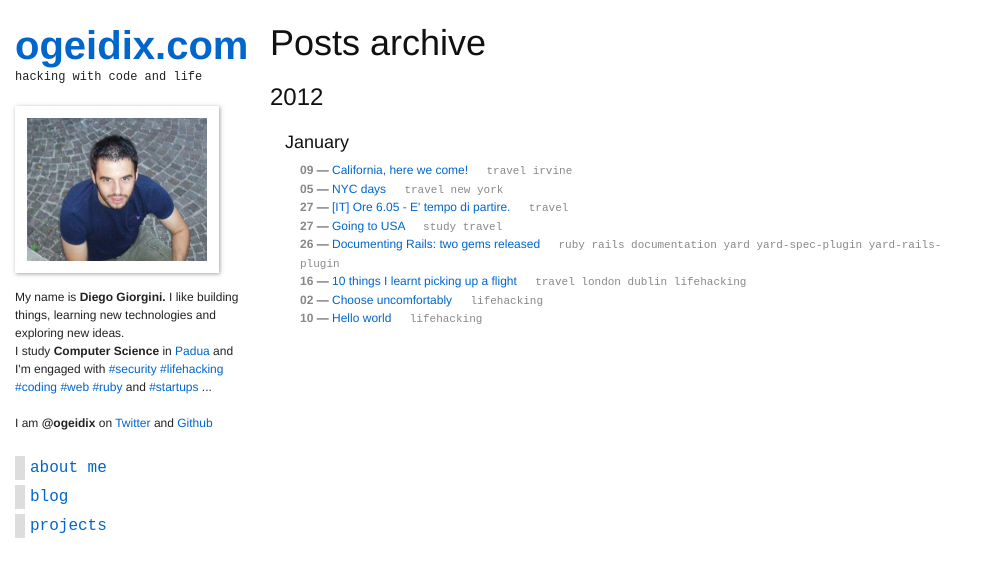
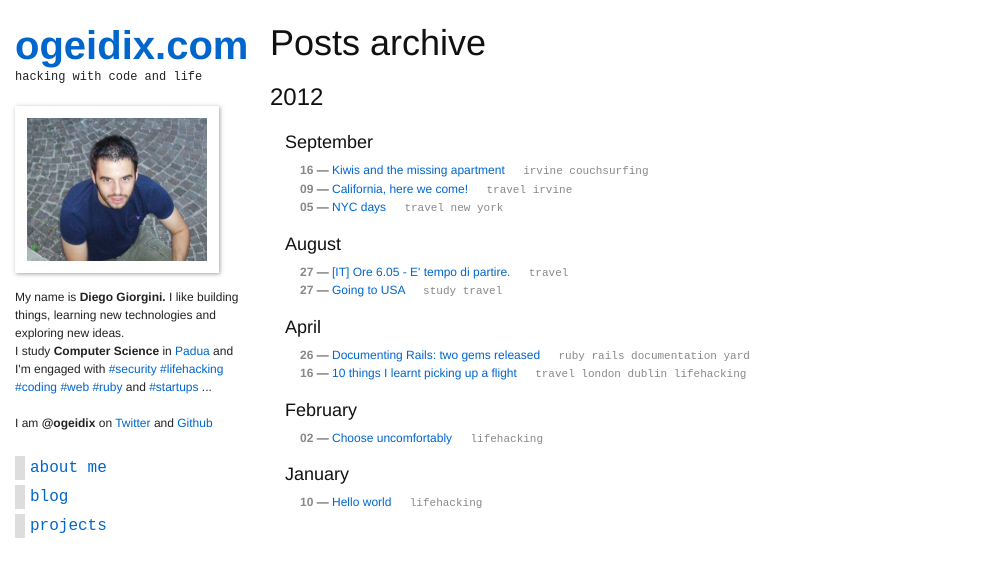
Before and after one commit to ogeidix/ogeidix.github.com, a Jekyll site: the page built from archive.html, in a window 1280 px wide. Shown: the top 577 px of the page, without its empty margins (0-983 px from the left). Built offline with Jekyll 4.4.1, drawn with Linux system fonts in a browser that asks for light colours; Markdown is read by kramdown in place of the engine named in the settings.

Commit message:
kiwis and the missing apartment

```diff
--- a/_layouts/default.html
+++ b/_layouts/default.html
@@ -13,7 +13,7 @@
     <![endif]-->
 		<meta property="og:title" content="{{ page.title }}"/>
 		<meta property="og:type" content="{{ page.type }}"/>
-		<meta property="og:url" content="www.ogeidix.com{{ page.url }}"/>
+		<meta property="og:url" content="http://www.ogeidix.com{{ page.url }}"/>
 		<meta property="og:image" content="{{ page.image }}"/>
 		<meta property="og:site_name" content="ogeidix's blog"/>
 		<meta property="fb:admins" content="diegogiorgini"/>
--- a/archive.html
+++ b/archive.html
@@ -5,11 +5,46 @@ title: posts archive - ogeidix's blog
 <h1>Posts archive</h1>
 <div class="archive">
 	<h2>2012</h2>
+	<h3>September</h3>
+	<ul>
+<!--		<li><span class="date">30</span> &mdash; <a href="/blog/2012/09/16/kiwis-and-the-missing-apartment.html">Welcome week</a>
+		<span class="tags"> irvine uci </span></li>
+
+		<li><span class="date">23</span> &mdash; <a href="/blog/2012/09/16/kiwis-and-the-missing-apartment.html">Home Sweet Home</a>
+		<span class="tags"> irvine couchsurfing apartment </span></li>
+-->
+		<li><span class="date">16</span> &mdash; <a href="/blog/2012/09/16/kiwis-and-the-missing-apartment.html">Kiwis and the missing apartment</a>
+		<span class="tags"> irvine  couchsurfing </span></li>
+
+		<li><span class="date">09</span> &mdash; <a href="/blog/2012/09/09/california-here-we-come.html">California, here we come!</a>
+		<span class="tags"> travel  irvine </span></li>
+
+		<li><span class="date">05</span> &mdash; <a href="/blog/2012/09/05/nyc-days.html">NYC days</a>
+		<span class="tags"> travel  new york </span></li>
+	 </ul>
+	 <h3>August</h3>
+	 <ul>
+		<li><span class="date">27</span> &mdash; <a href="/blog/2012/08/27/tempo-di-partire.html">[IT] Ore 6.05 - E' tempo di partire.</a>
+		<span class="tags"> travel </span></li>
+
+		<li><span class="date">27</span> &mdash; <a href="/blog/2012/08/27/going-to-usa.html">Going to USA</a>
+		<span class="tags"> study  travel </span></li>
+	</ul>
+	<h3>April</h3>
+	<ul>
+		<li><span class="date">26</span> &mdash; <a href="/blog/2012/04/26/documenting-rails-two-gems-released.html">Documenting Rails: two gems released</a>
+		<span class="tags"> ruby  rails  documentation  yard</span></li>
+		<li><span class="date">16</span> &mdash; <a href="/blog/2012/04/16/10-things-i-learnt-picking-picking-up-a-flight.html">10 things I learnt picking up a flight</a>
+		<span class="tags"> travel  london  dublin  lifehacking </span></li>
+	</ul>
+	<h3>February</h3>
+	<ul>
+		<li><span class="date">02</span> &mdash; <a href="/blog/2012/02/02/choose-uncomfortably.html">Choose uncomfortably</a>
+		<span class="tags"> lifehacking </span></li>
+	</ul>
 	<h3>January</h3>
 	<ul>
-		{% for post in site.posts %}
-			<li><span class="date">{{ post.date | date: "%d" }}</span> &mdash; <a href="{{ post.url }}">{{ post.title }}</a>
-			<span class="tags">{% for tag in post.tags %} {{ tag }} {% endfor %}</span></li>
-	  {% endfor %}
+		<li><span class="date">10</span> &mdash; <a href="/blog/2012/01/10/hello-world.html">Hello world</a>
+		<span class="tags"> lifehacking </span></li>
 	</ul>
 </div>
```
Also changed, not shown: _posts/2012-09-16-kiwis-and-the-missing-apartment.md (added, +136 -0 lines), images/jet.jpg (added).
